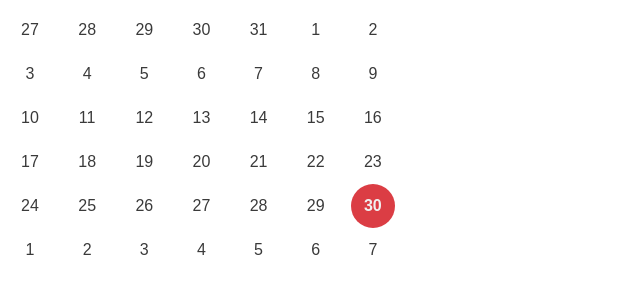
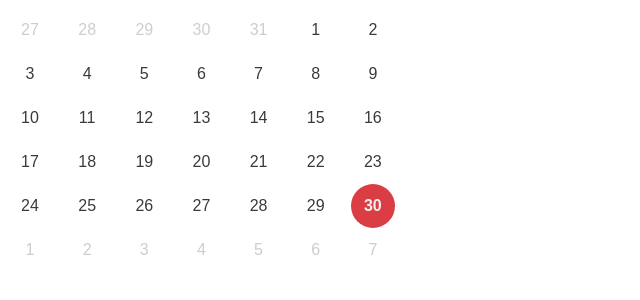
Before and after one commit to vicluo96/My_Calendar, a React (Create React App) app: page / in a window 1280 px wide. Shown: the top 300 px of the page, without its empty margins (0-640 px from the left). Built offline with nearby package versions, Linux system fonts and the light colour scheme; the HTML template or start-up script is replaced by a standard one; a web font is replaced by a local one.

Commit message:
Add day styles: Today is red, before and after this month is grey

```diff
--- a/src/app/calendar/build.js
+++ b/src/app/calendar/build.js
@@ -1,8 +1,9 @@
 import Calendar from ".";
 
 export default function buildCalendar(value){
+
     const startDay = value.clone().startOf("month").startOf("week");
-    const endDay = value.clone().endOf("month").endOf("week").add(7, 'days');
+    const endDay = value.clone().endOf("month").endOf("week").add(1, 'week');
     const day = startDay.clone().subtract(1, "day");
     const calendar = [];
 
--- a/src/app/calendar/index.jsx
+++ b/src/app/calendar/index.jsx
@@ -4,13 +4,35 @@ import "./styles.css";
 import buildCalendar from "./build";
 
 export default function Calendar() {
-
     const [calendar, setCalendar] = useState([]);
     const [value, setValue] = useState(moment());
+    const firstDay = value.clone().startOf("month");
+    const lastDay = value.clone().endOf("month");
 
     useEffect(() => {
         setCalendar(buildCalendar(value));
     }, [value])
+
+    function isSelected(day){
+        return value.isSame(day, "day");
+    }
+
+    function notThisMonth(day){
+       return day.isBefore(firstDay, "day") || day.isAfter(lastDay, "day");
+    }
+    /* || day.isAfter(lastDay, "day")*/
+
+    function isToday(day){
+        return day.isSame(new Date(), "day");
+    }
+
+    function dayStyles(day){
+        if (notThisMonth(day)) return "notThisMonth"
+        if (isSelected(day)) return "selected"
+        if (isToday(day)) return "today"
+        return ""
+
+    }
 
     return (
         <div className="calendar">
@@ -18,7 +40,7 @@ export default function Calendar() {
                 <div>
                     {week.map((day) => (
                         <div className="day" onClick = {() => setValue(day)}>
-                            <div className={value.isSame(day, "day") ? "selected" : ""}>
+                            <div className={dayStyles(day)}>
                                 {day.format("D")}
                             </div>
                         </div>
--- a/src/app/calendar/styles.css
+++ b/src/app/calendar/styles.css
@@ -76,8 +76,8 @@
   line-height: 44px;
 }
 
-.calendar .day div.before {
-  color: var(--black);
+.calendar .day div.notThisMonth {
+  color: var(--grey);
 }
 
 .calendar .day div.selected {
@@ -87,5 +87,5 @@
 }
 
 .calendar .day div.today {
-  background-color: var(--grey);
+  color: var(--red);
 }
```
